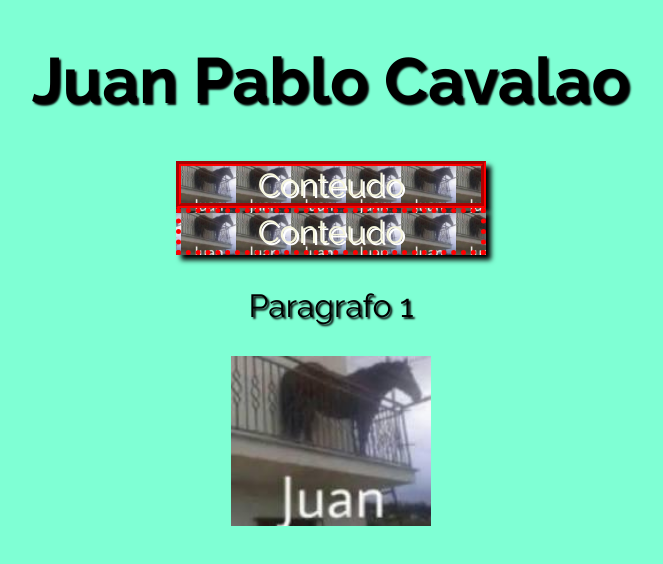
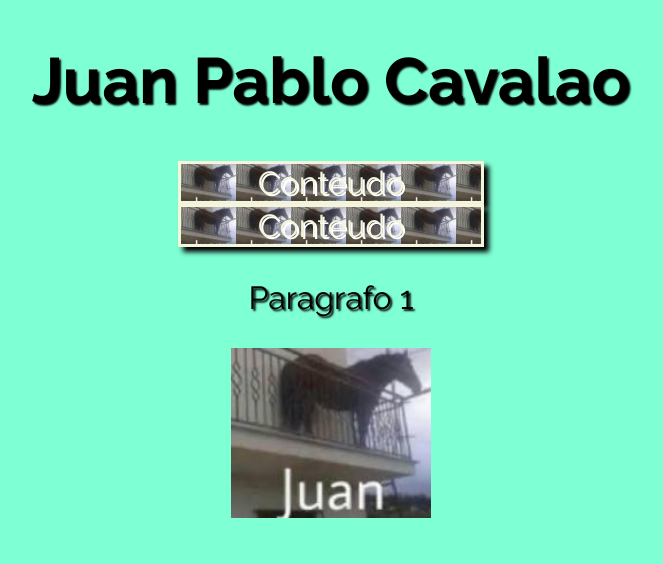
Before and after one commit to guedesss01/2b_inez, a plain HTML site: page index.html in a window 1280 px wide. Shown: the whole page, without its empty margins (309-972 px from the left). Drawn offline with Linux system fonts and the light colour scheme.

Commit message:
Update estilo.css

```diff
--- a/estilo.css
+++ b/estilo.css
@@ -17,13 +17,11 @@ div {
     box-shadow: 5px 5px 5px black;
 }
 #item1 {
-    border-top: 5px groove red;
-    border: 5px groove red;
+     border-style:solid;
 
 }
 #item2 {
-    border-top: 5px dotted red;
-    border: 5px dotted red;
+     border-style:solid;
 
 }
 img{
```
